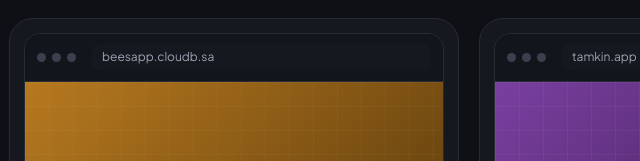
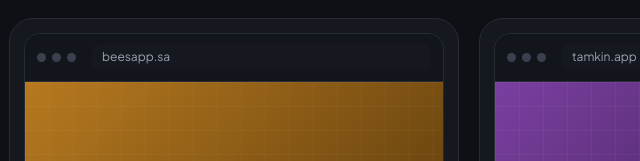
Before and after one commit to Maged-Mohammed/Maged-Mohammed.github.io, a plain HTML site: page index.html in a window 1280 px wide. Shown: the part 4719-4880 px from the top of the page, 303-943 px from the left. Drawn offline with Linux system fonts and the light colour scheme.

Commit message:
Update BeesApp link

```diff
--- a/index.html
+++ b/index.html
@@ -476,11 +476,11 @@ footer .container { display: flex; justify-content: space-between; flex-wrap: wr
             <div class="p-links"><a href="https://atqn.sa/" target="_blank" rel="noopener"><svg viewBox="0 0 24 24" fill="none" stroke="currentColor" stroke-width="2" stroke-linecap="round" stroke-linejoin="round" aria-hidden="true"><circle cx="12" cy="12" r="9"></circle><path d="M3 12h18M12 3a14 14 0 0 1 0 18M12 3a14 14 0 0 0 0 18"></path></svg><span data-i18n="visit">Visit site</span></a></div></div>
         </article>
         <article class="project reveal">
-          <div class="shot"><div class="bar"><i></i><i></i><i></i><span>beesapp.cloudb.sa</span></div><div class="screen" style="--g: linear-gradient(135deg, #B7791F, #5A3A0C)"><b>BeesApp</b></div></div>
+          <div class="shot"><div class="bar"><i></i><i></i><i></i><span>beesapp.sa</span></div><div class="screen" style="--g: linear-gradient(135deg, #B7791F, #5A3A0C)"><b>BeesApp</b></div></div>
           <div class="p-body"><div class="p-top"><h3>BeesApp</h3><span class="tag" data-i18n="tagMarket">Marketplace</span></div>
             <p data-i18n="pBees">A Saudi marketplace that connects sellers and buyers.</p>
             <div class="p-meta"><span>Laravel</span><span>Vue.js</span></div>
-            <div class="p-links"><a href="https://beesapp.cloudb.sa/" target="_blank" rel="noopener"><svg viewBox="0 0 24 24" fill="none" stroke="currentColor" stroke-width="2" stroke-linecap="round" stroke-linejoin="round" aria-hidden="true"><circle cx="12" cy="12" r="9"></circle><path d="M3 12h18M12 3a14 14 0 0 1 0 18M12 3a14 14 0 0 0 0 18"></path></svg><span data-i18n="visit">Visit site</span></a></div></div>
+            <div class="p-links"><a href="https://beesapp.sa/en" target="_blank" rel="noopener"><svg viewBox="0 0 24 24" fill="none" stroke="currentColor" stroke-width="2" stroke-linecap="round" stroke-linejoin="round" aria-hidden="true"><circle cx="12" cy="12" r="9"></circle><path d="M3 12h18M12 3a14 14 0 0 1 0 18M12 3a14 14 0 0 0 0 18"></path></svg><span data-i18n="visit">Visit site</span></a></div></div>
         </article>
         <article class="project reveal">
           <div class="shot"><div class="bar"><i></i><i></i><i></i><span>tamkin.app</span></div><div class="screen" style="--g: linear-gradient(135deg, #7A3FA0, #331A47)"><b>Tamkin</b></div></div>
```
